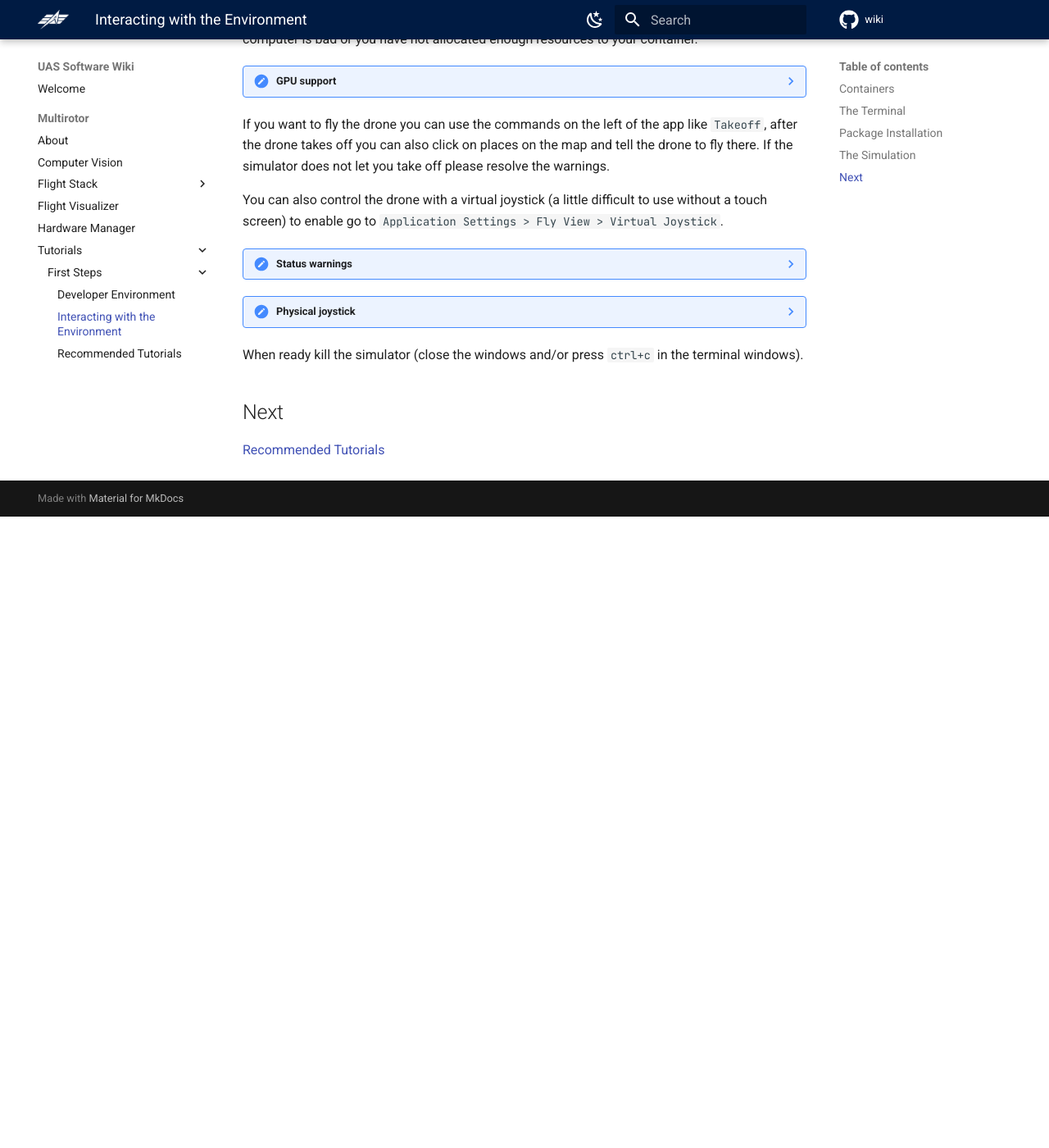
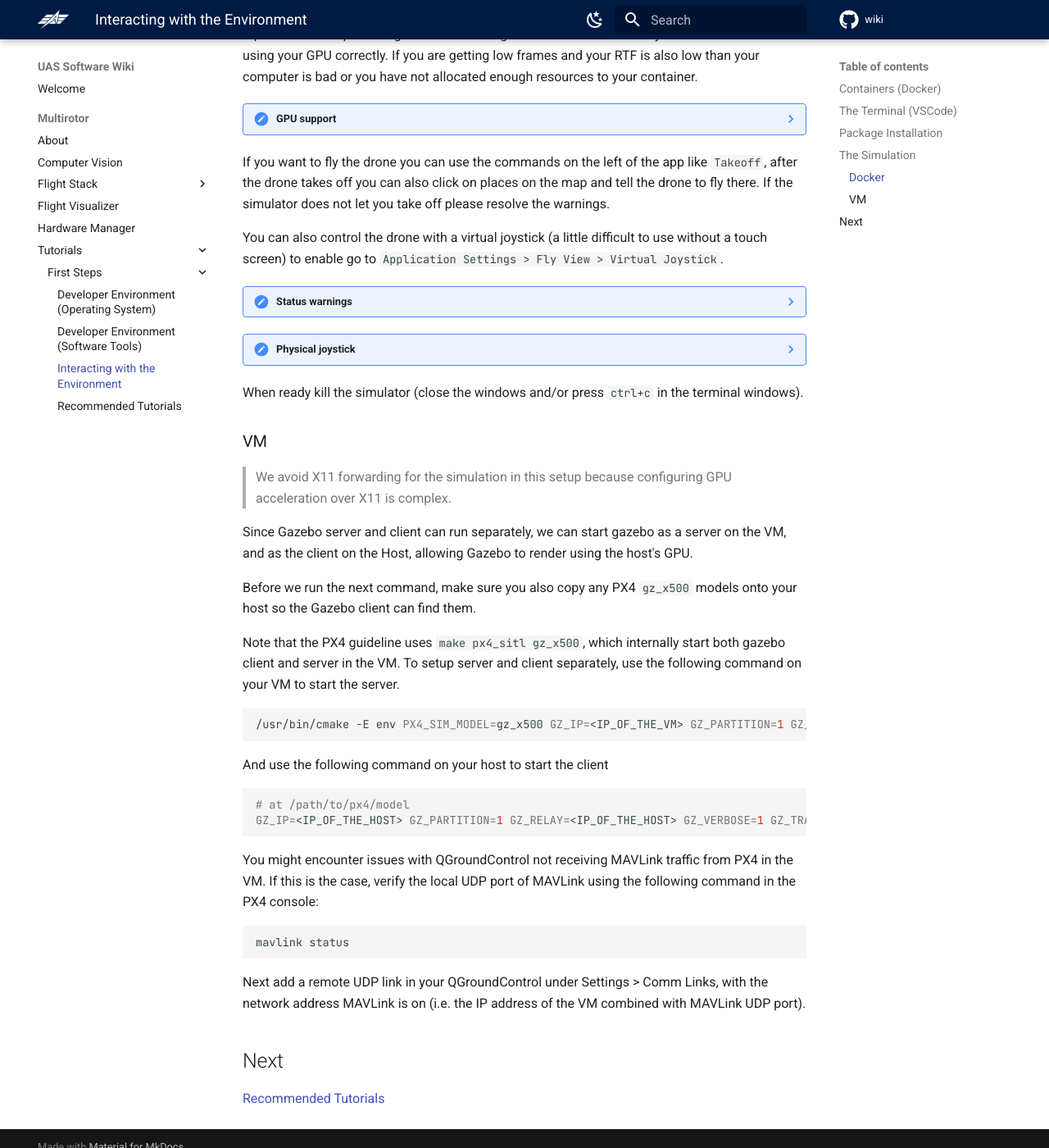
Before and after one commit to UTAT-UAS/wiki, an MkDocs documentation site: the page built from docs/Multirotor/Tutorials/First_Steps/2._Interacting_with_the_Environment.md, in a window 1280 px wide and 1400 px high, scrolled down 2883 px. Shown: the whole window at 82% size. Built offline with MkDocs 1.6.1 and Material for MkDocs 9.7.7, drawn with Linux system fonts in a browser that asks for light colours; comment, search, counter and statistics services are not loaded; before the commit the page ends 3513 px from its top, so only the background shows below that; some of the changed text lies outside the part shown.

````diff
--- a/docs/Multirotor/Tutorials/First_Steps/2._Interacting_with_the_Environment.md
+++ b/docs/Multirotor/Tutorials/First_Steps/2._Interacting_with_the_Environment.md
@@ -2,7 +2,7 @@
 title: Interacting with the Environment
 ---
 
-## Containers
+## Containers (Docker)
 
 VS Code is now connected to a `container`, a container is an instance of an image which was just created. This image is defined from the `.devcontainer/Dockerfile` which imperatively describes steps to be applied to a base image, in this case `osrf/ros:humble-desktop-full` which is itself based off of Ubuntu 22.04.
 
@@ -16,7 +16,7 @@ Anything you do outside of `~/workspace` (which you can do via the terminal) wil
 
 The terminal is also bound to the container and does not interact directly with the host.
 
-## The Terminal
+## The Terminal (VSCode)
 
 Open the terminal with the default hotkey ``ctrl+` `` (or whatever you're used to), this is the window with which we will interact with the system.
 
@@ -56,9 +56,11 @@ Now if you type `speedtest-cli` you will get an internet speed test. We can inst
 ??? note "sudo?"
     Just as Windows sometimes needs administrator privileges to install software, on most Linux distributions package management must be done with elevated permissions. We call a user with such privileges a "super user". The `sudo` or "super user do" command enables a normal user to run a command with elevated permissions. In this container the `uas` user has been granted passwordless `sudo`, on most other Linux systems you will find that you will need to enter a password.
 
-If you are coming from Windows `apt` is similar to `winget`, `scoop`, or `choco`. On macOS the equivalent is `homebrew`.
+If you are coming from Windows `apt` is similar to `winget`, `scoop`, or `choco`. On macOS the equivalent is `brew`.
 
 ## The Simulation
+
+### Docker
 
 Before you start you will have to enable `X11` pass through, `X11` is a windowing system that allows programs to draw to the screen and is how the container will create windows on our host computer.
 
@@ -92,6 +94,34 @@ You can also control the drone with a virtual joystick (a little difficult to us
 
 When ready kill the simulator (close the windows and/or press `ctrl+c` in the terminal windows).
 
+### VM
+
+> We avoid X11 forwarding for the simulation in this setup because configuring GPU acceleration over X11 is complex.
+
+Since Gazebo server and client can run separately, we can start gazebo as a server on the VM, and as the client on the Host, allowing Gazebo to render using the host's GPU.
+
+Before we run the next command, make sure you also copy any PX4 `gz_x500` models onto your host so the Gazebo client can find them.
+
+Note that the PX4 guideline uses `make px4_sitl gz_x500`, which internally start both gazebo client and server in the VM. To setup server and client separately, use the following command on your VM to start the server.
+
+```bash
+/usr/bin/cmake -E env PX4_SIM_MODEL=gz_x500 GZ_IP=<IP_OF_THE_VM> GZ_PARTITION=1 GZ_VERBOSE=1 GZ_TRANSPORT_RCVHWM=100000 GZ_TRANSPORT_SNDHWM=100000 GZ_TRANSPORT_TOPIC_STATISTICS=0 /path/to/PX4-Autopilot/build/px4_sitl_default/bin/px4
+```
+
+And use the following command on your host to start the client
+```bash
+# at /path/to/px4/model
+GZ_IP=<IP_OF_THE_HOST> GZ_PARTITION=1 GZ_RELAY=<IP_OF_THE_HOST> GZ_VERBOSE=1 GZ_TRANSPORT_RCVHWM=100000 GZ_TRANSPORT_SNDHWM=100000 GZ_TRANSPORT_TOPIC_STATISTICS=0 gz sim -g -v4 x500/model.sdf
+```
+
+You might encounter issues with QGroundControl not receiving MAVLink traffic from PX4 in the VM. If this is the case, verify the local UDP port of MAVLink using the following command in the PX4 console:
+
+```
+mavlink status
+```
+
+Next add a remote UDP link in your QGroundControl under Settings > Comm Links, with the network address MAVLink is on (i.e. the IP address of the VM combined with MAVLink UDP port).
+
 ## Next
 
 [Recommended Tutorials](./3._Recommended_Tutorials.md)
````
Also changed, not shown: docs/Multirotor/Tutorials/First_Steps/1._Developer_Environment.md (deleted, +0 -149 lines), docs/Multirotor/Tutorials/First_Steps/1a._Developer_Environment_OS.md (added, +44 -0 lines), docs/Multirotor/Tutorials/First_Steps/1b._Developer_Environment_Tools.md (added, +115 -0 lines), docs/Multirotor/Tutorials/First_Steps/index.md (+5 -3 lines).
